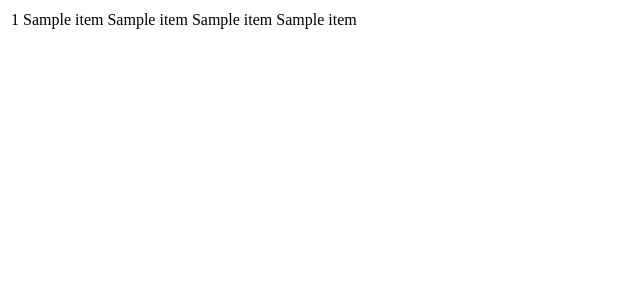
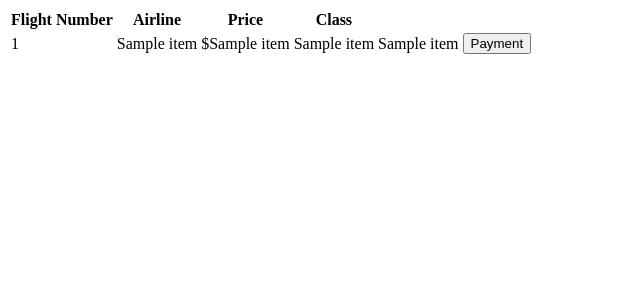
Before and after one commit to alexfchin/travelAgency, a Flask app: template templates/test.html in a window 1280 px wide. Shown: the top 300 px of the page, without its empty margins (0-640 px from the left). Run offline with Flask 2, Linux system fonts and the light colour scheme; the template is opened without the code that fills it: most values are stand-ins (such as "Sample title", 1, 10 or a date in 2020).

Commit message:
formatting for flight picking

```diff
--- a/app.py
+++ b/app.py
@@ -54,6 +54,12 @@ def showTransportation():
     db_data = cursor.fetchall() #get data from cursor
     return render_template('test.html', data=db_data) #pass data into the html
 
+@app.route('/payment', methods=['POST'])
+def payment():
+    _id = request.form['id']
+    print(_id)
+    return render_template('index.html')
+
 
 @app.route('/cruises')
 def cruises():
--- a/templates/test.html
+++ b/templates/test.html
@@ -9,13 +9,29 @@
 
     <body>
         <table>
-       {% for item in data %}
+
+
         <tr>
-            <td>{{item[0]}}</td>
-            <td>{{item[1]}}</td>
-            <td>{{item[2]}}</td>
-            <td>{{item[3]}}</td>
-            <td>{{item[4]}}</td>
+            <th name="id">Flight Number</th>
+            <th>Airline</th>
+            <th>Price</th>
+            <th>Class</th>
+        </tr>
+
+
+        {% for item in data %}
+        <tr>
+            <form action="/payment" method="POST">
+                <input name="id" type="hidden" value={{item[0]}}>
+
+                <td>{{item[0]}}</td>
+                <td>{{item[1]}}</td>
+                <td>${{item[2]}}</td>
+                <td>{{item[3]}}</td>
+                <td>{{item[4]}}</td>
+
+                <td><input type="submit" value="Payment"></td>
+            </form>
 
         </tr>
         {% endfor %}
```
